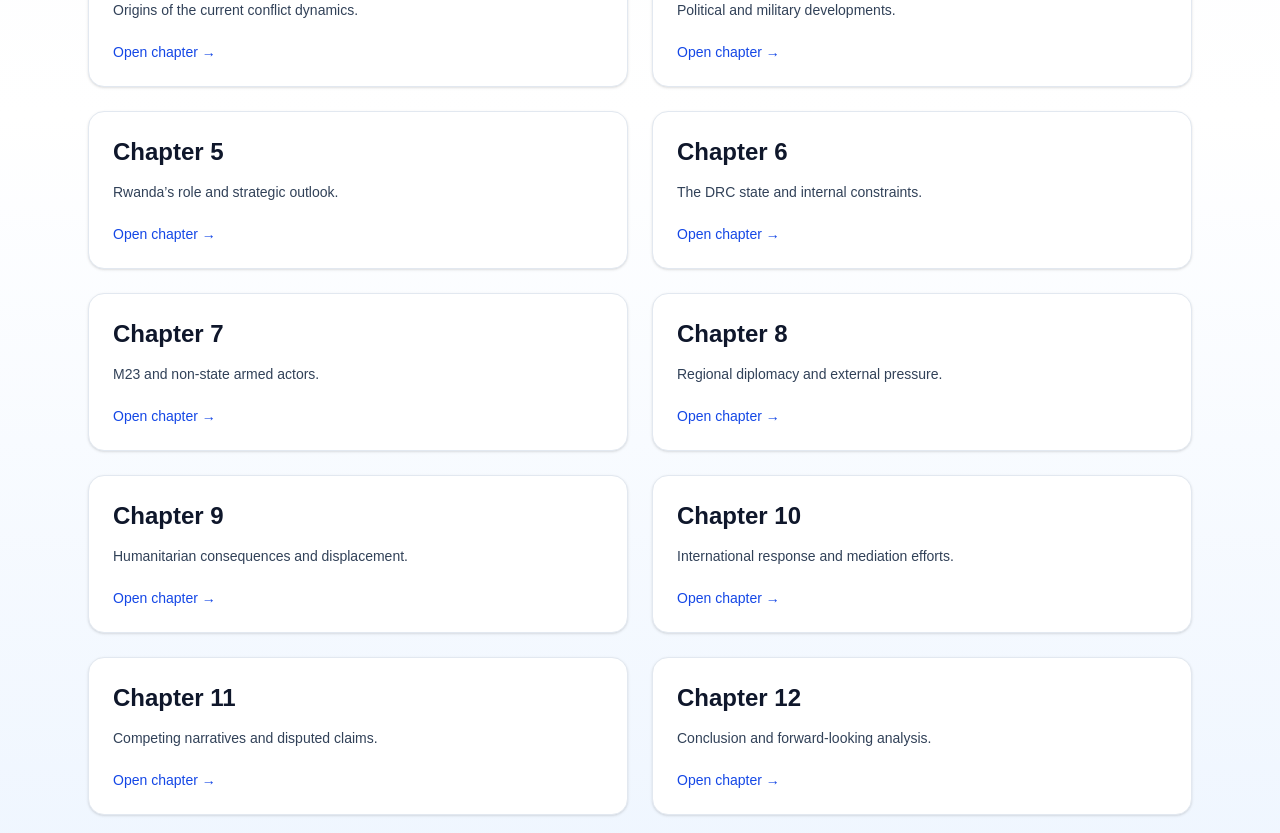
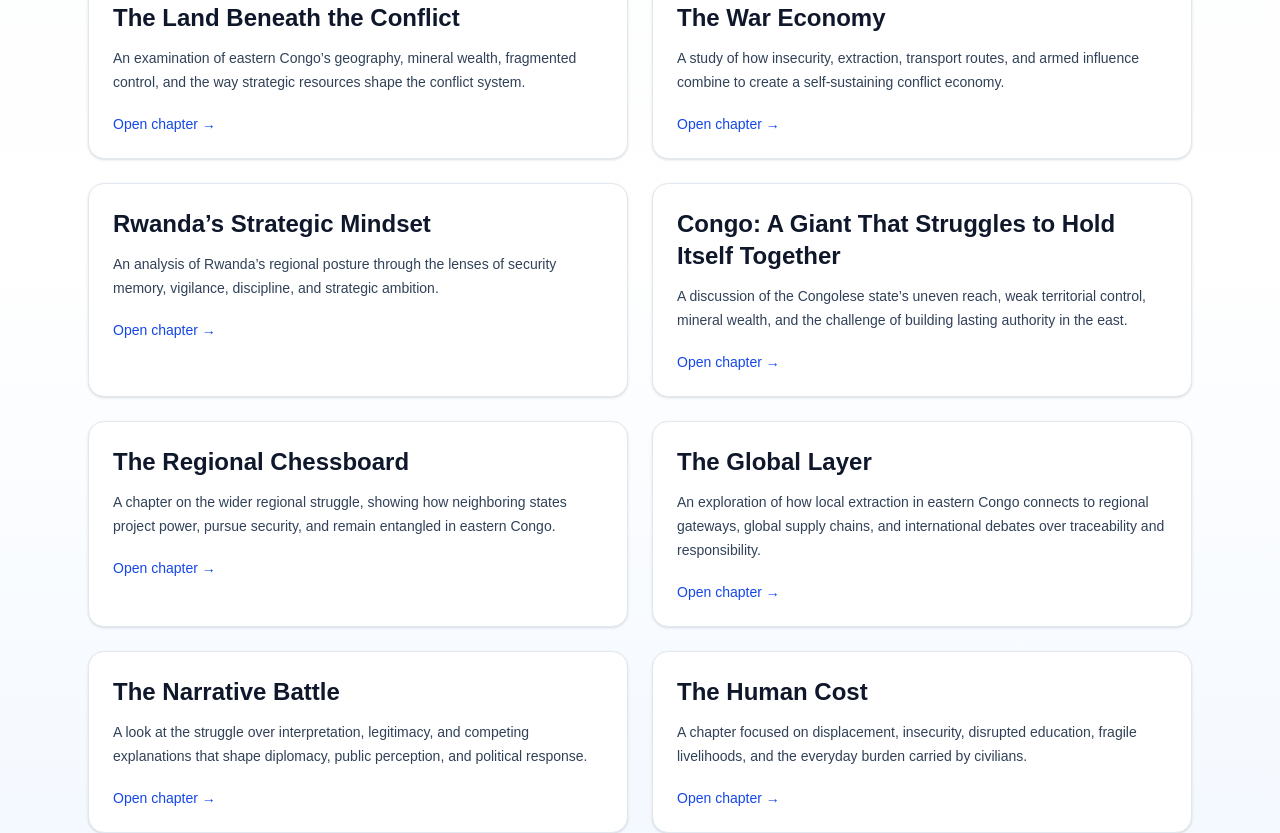
Before and after one commit to kalex01/rwanda-drc-site, a Next.js app: page /chapters in a window 1280 px wide. Shown: the part 700-1533 px from the top of the page. Built offline with nearby package versions, Linux system fonts and the light colour scheme.

Commit message:
Finish polish across pages and layout

```diff
--- a/app/appendix/glossary/page.tsx
+++ b/app/appendix/glossary/page.tsx
@@ -35,26 +35,40 @@
 
 export default function GlossaryPage() {
   return (
-    <main className="mx-auto max-w-5xl px-6 py-10">
-      <div className="mb-6">
-        <Link href="/appendix" className="underline">
-          ← Back to Appendix
-        </Link>
-      </div>
+    <div className="mx-auto max-w-3xl">
+      <Link
+        href="/appendix"
+        className="inline-flex items-center rounded-xl border border-slate-300 bg-white px-4 py-2 text-sm font-semibold text-slate-900 transition hover:bg-slate-50"
+      >
+        ← Back to Appendix
+      </Link>
 
-      <h1 className="text-4xl font-bold">Glossary</h1>
-      <p className="mt-4 text-lg">
-        Key terms used throughout the site.
+      <p className="mt-8 text-sm font-semibold uppercase tracking-[0.2em] text-blue-700">
+        Glossary
       </p>
 
-      <div className="mt-8 space-y-6">
+      <h1 className="mt-4 text-4xl font-bold tracking-tight text-slate-900 md:text-5xl">
+        Key terms used throughout the site
+      </h1>
+
+      <p className="mt-5 text-lg leading-8 text-slate-700">
+        This glossary provides concise definitions for important concepts that
+        appear across the chapters, actor pages, and appendix material.
+      </p>
+
+      <div className="mt-10 space-y-5">
         {glossaryTerms.map((item) => (
-          <section key={item.term} className="rounded-2xl border p-6 shadow-sm">
-            <h2 className="text-2xl font-semibold">{item.term}</h2>
-            <p className="mt-3 leading-7">{item.definition}</p>
+          <section
+            key={item.term}
+            className="rounded-2xl border border-slate-200 bg-slate-50 p-6 shadow-sm"
+          >
+            <h2 className="text-2xl font-semibold text-slate-900">
+              {item.term}
+            </h2>
+            <p className="mt-3 leading-7 text-slate-700">{item.definition}</p>
           </section>
         ))}
       </div>
-    </main>
+    </div>
   )
 }
--- a/app/appendix/sources/page.tsx
+++ b/app/appendix/sources/page.tsx
@@ -56,22 +56,36 @@
 
 export default function SourcesPage() {
   return (
-    <main className="mx-auto max-w-5xl px-6 py-10">
-      <div className="mb-6">
-        <Link href="/appendix" className="underline">
-          ← Back to Appendix
-        </Link>
-      </div>
+    <div className="mx-auto max-w-3xl">
+      <Link
+        href="/appendix"
+        className="inline-flex items-center rounded-xl border border-slate-300 bg-white px-4 py-2 text-sm font-semibold text-slate-900 transition hover:bg-slate-50"
+      >
+        ← Back to Appendix
+      </Link>
 
-      <h1 className="text-4xl font-bold">Sources</h1>
-      <p className="mt-4 text-lg">
-        Reference organizations, research institutions, and news sources relevant to the conflict.
+      <p className="mt-8 text-sm font-semibold uppercase tracking-[0.2em] text-blue-700">
+        Sources
       </p>
 
-      <div className="mt-8 space-y-8">
+      <h1 className="mt-4 text-4xl font-bold tracking-tight text-slate-900 md:text-5xl">
+        Reference organizations and research sources
+      </h1>
+
+      <p className="mt-5 text-lg leading-8 text-slate-700">
+        This section lists organizations, research institutions, and reporting
+        sources relevant to the conflict and the broader regional context.
+      </p>
+
+      <div className="mt-10 space-y-6">
         {sourceGroups.map((group) => (
-          <section key={group.title} className="rounded-2xl border p-6 shadow-sm">
-            <h2 className="text-2xl font-semibold">{group.title}</h2>
+          <section
+            key={group.title}
+            className="rounded-2xl border border-slate-200 bg-slate-50 p-6 shadow-sm"
+          >
+            <h2 className="text-2xl font-semibold text-slate-900">
+              {group.title}
+            </h2>
 
             <ul className="mt-4 space-y-3">
               {group.items.map((item) => (
@@ -80,7 +94,7 @@
                     href={item.url}
                     target="_blank"
                     rel="noopener noreferrer"
-                    className="underline"
+                    className="font-medium text-blue-700 transition hover:underline"
                   >
                     {item.name}
                   </a>
@@ -90,6 +104,6 @@
           </section>
         ))}
       </div>
-    </main>
+    </div>
   )
 }
--- a/app/appendix/timeline/page.tsx
+++ b/app/appendix/timeline/page.tsx
@@ -47,27 +47,43 @@
 
 export default function TimelinePage() {
   return (
-    <main className="mx-auto max-w-5xl px-6 py-10">
-      <div className="mb-6">
-        <Link href="/appendix" className="underline">
-          ← Back to Appendix
-        </Link>
-      </div>
+    <div className="mx-auto max-w-3xl">
+      <Link
+        href="/appendix"
+        className="inline-flex items-center rounded-xl border border-slate-300 bg-white px-4 py-2 text-sm font-semibold text-slate-900 transition hover:bg-slate-50"
+      >
+        ← Back to Appendix
+      </Link>
 
-      <h1 className="text-4xl font-bold">Timeline</h1>
-      <p className="mt-4 text-lg">
-        Major dates and turning points referenced throughout the site.
+      <p className="mt-8 text-sm font-semibold uppercase tracking-[0.2em] text-blue-700">
+        Timeline
       </p>
 
-      <div className="mt-8 space-y-6">
+      <h1 className="mt-4 text-4xl font-bold tracking-tight text-slate-900 md:text-5xl">
+        Major dates and turning points
+      </h1>
+
+      <p className="mt-5 text-lg leading-8 text-slate-700">
+        This timeline highlights major historical moments and conflict-related
+        developments referenced throughout the site.
+      </p>
+
+      <div className="mt-10 space-y-5">
         {timelineEvents.map((item) => (
-          <section key={`${item.year}-${item.title}`} className="rounded-2xl border p-6 shadow-sm">
-            <p className="text-sm font-semibold uppercase tracking-wide">{item.year}</p>
-            <h2 className="mt-2 text-2xl font-semibold">{item.title}</h2>
-            <p className="mt-3 leading-7">{item.description}</p>
+          <section
+            key={`${item.year}-${item.title}`}
+            className="rounded-2xl border border-slate-200 bg-slate-50 p-6 shadow-sm"
+          >
+            <p className="text-sm font-semibold uppercase tracking-[0.2em] text-blue-700">
+              {item.year}
+            </p>
+            <h2 className="mt-2 text-2xl font-semibold text-slate-900">
+              {item.title}
+            </h2>
+            <p className="mt-3 leading-7 text-slate-700">{item.description}</p>
           </section>
         ))}
       </div>
-    </main>
+    </div>
   )
 }
--- a/app/data/chapters.ts
+++ b/app/data/chapters.ts
@@ -8,110 +8,86 @@
 export const chapters: Record<string, Chapter> = {
   "chapter-1": {
     slug: "chapter-1",
-    title: "Chapter 1",
-    summary: "Introduction and conflict overview.",
-    content: [
-      "Paste your Chapter 1 content here.",
-      "You can split the chapter into multiple paragraphs by adding more items to this array."
-    ]
+    title: "Introduction",
+    summary:
+      "An opening overview of the Rwanda–DRC conflict as an interconnected system shaped by history, insecurity, sovereignty, extraction, and regional rivalry.",
+    content: []
   },
   "chapter-2": {
     slug: "chapter-2",
-    title: "Chapter 2",
-    summary: "Historical background and regional context.",
-    content: [
-      "Paste your Chapter 2 content here.",
-      "Add as many paragraphs as needed."
-    ]
+    title: "Historical Roots of the Conflict",
+    summary:
+      "A look at the deeper historical foundations of the crisis, including colonial legacies, weak state development, the 1994 genocide, and the Congo wars.",
+    content: []
   },
   "chapter-3": {
     slug: "chapter-3",
-    title: "Chapter 3",
-    summary: "Origins of the current conflict dynamics.",
-    content: [
-      "Paste your Chapter 3 content here.",
-      "Add as many paragraphs as needed."
-    ]
+    title: "The Land Beneath the Conflict",
+    summary:
+      "An examination of eastern Congo’s geography, mineral wealth, fragmented control, and the way strategic resources shape the conflict system.",
+    content: []
   },
   "chapter-4": {
     slug: "chapter-4",
-    title: "Chapter 4",
-    summary: "Political and military developments.",
-    content: [
-      "Paste your Chapter 4 content here.",
-      "Add as many paragraphs as needed."
-    ]
+    title: "The War Economy",
+    summary:
+      "A study of how insecurity, extraction, transport routes, and armed influence combine to create a self-sustaining conflict economy.",
+    content: []
   },
   "chapter-5": {
     slug: "chapter-5",
-    title: "Chapter 5",
-    summary: "Rwanda’s role and strategic outlook.",
-    content: [
-      "Paste your Chapter 5 content here.",
-      "Add as many paragraphs as needed."
-    ]
+    title: "Rwanda’s Strategic Mindset",
+    summary:
+      "An analysis of Rwanda’s regional posture through the lenses of security memory, vigilance, discipline, and strategic ambition.",
+    content: []
   },
   "chapter-6": {
     slug: "chapter-6",
-    title: "Chapter 6",
-    summary: "The DRC state and internal constraints.",
-    content: [
-      "Paste your Chapter 6 content here.",
-      "Add as many paragraphs as needed."
-    ]
+    title: "Congo: A Giant That Struggles to Hold Itself Together",
+    summary:
+      "A discussion of the Congolese state’s uneven reach, weak territorial control, mineral wealth, and the challenge of building lasting authority in the east.",
+    content: []
   },
   "chapter-7": {
     slug: "chapter-7",
-    title: "Chapter 7",
-    summary: "M23 and non-state armed actors.",
-    content: [
-      "Paste your Chapter 7 content here.",
-      "Add as many paragraphs as needed."
-    ]
+    title: "The Regional Chessboard",
+    summary:
+      "A chapter on the wider regional struggle, showing how neighboring states project power, pursue security, and remain entangled in eastern Congo.",
+    content: []
   },
   "chapter-8": {
     slug: "chapter-8",
-    title: "Chapter 8",
-    summary: "Regional diplomacy and external pressure.",
-    content: [
-      "Paste your Chapter 8 content here.",
-      "Add as many paragraphs as needed."
-    ]
+    title: "The Global Layer",
+    summary:
+      "An exploration of how local extraction in eastern Congo connects to regional gateways, global supply chains, and international debates over traceability and responsibility.",
+    content: []
   },
   "chapter-9": {
     slug: "chapter-9",
-    title: "Chapter 9",
-    summary: "Humanitarian consequences and displacement.",
-    content: [
-      "Paste your Chapter 9 content here.",
-      "Add as many paragraphs as needed."
-    ]
+    title: "The Narrative Battle",
+    summary:
+      "A look at the struggle over interpretation, legitimacy, and competing explanations that shape diplomacy, public perception, and political response.",
+    content: []
   },
   "chapter-10": {
     slug: "chapter-10",
-    title: "Chapter 10",
-    summary: "International response and mediation efforts.",
-    content: [
-      "Paste your Chapter 10 content here.",
-      "Add as many paragraphs as needed."
-    ]
+    title: "The Human Cost",
+    summary:
+      "A chapter focused on displacement, insecurity, disrupted education, fragile livelihoods, and the everyday burden carried by civilians.",
+    content: []
   },
   "chapter-11": {
     slug: "chapter-11",
-    title: "Chapter 11",
-    summary: "Competing narratives and disputed claims.",
-    content: [
-      "Paste your Chapter 11 content here.",
-      "Add as many paragraphs as needed."
-    ]
+    title: "Can the Cycle Be Broken?",
+    summary:
+      "An assessment of what would be required to break the conflict cycle through state continuity, regional security, economic reform, and international responsibility.",
+    content: []
   },
   "chapter-12": {
     slug: "chapter-12",
-    title: "Chapter 12",
-    summary: "Conclusion and forward-looking analysis.",
-    content: [
-      "Paste your Chapter 12 content here.",
-      "Add as many paragraphs as needed."
-    ]
+    title: "Conclusion",
+    summary:
+      "A final synthesis of the conflict’s historical, territorial, economic, regional, and global layers, and the possibility of a different future.",
+    content: []
   }
 }
--- a/app/layout.tsx
+++ b/app/layout.tsx
@@ -9,15 +9,17 @@
 }
 
 export default function RootLayout({
-  children,
+  children
 }: Readonly<{
   children: React.ReactNode
 }>) {
   return (
     <html lang="en">
-      <body>
-        <SiteHeader />
-        {children}
+      <body className="bg-slate-50 text-slate-900 antialiased">
+        <div className="min-h-screen">
+          <SiteHeader />
+          {children}
+        </div>
       </body>
     </html>
   )
```
